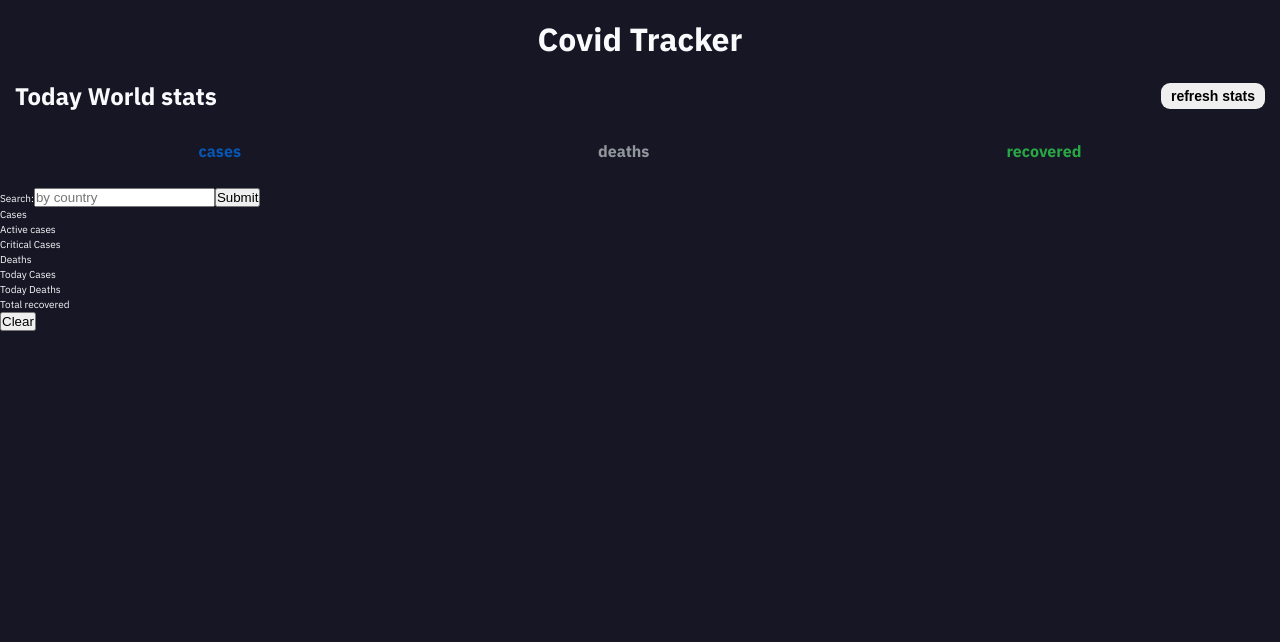
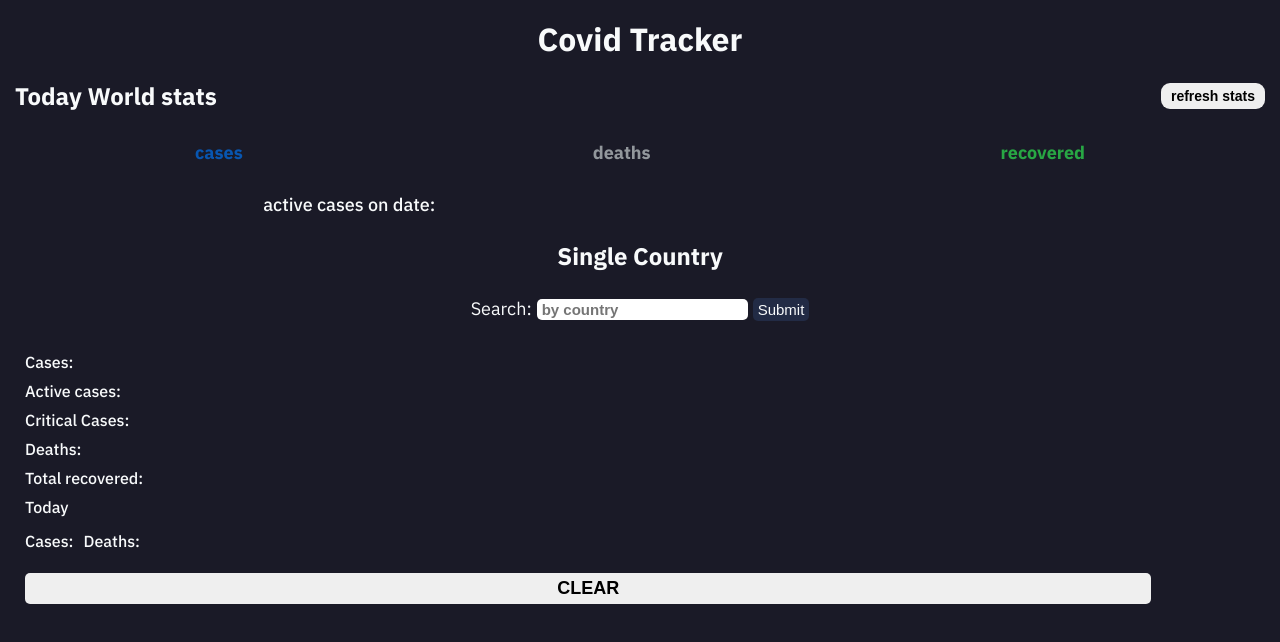
Before and after one commit to BojanMijatovic/Learn-React-step-by-step, a React (Create React App) app in the folder Practice Projects/covid-tracker/: page / in a window 1280 px wide. Shown: the top 642 px of the page. Built offline with nearby package versions, Linux system fonts and the light colour scheme.

Commit message:
add css modules and some style :)

```diff
--- a/Practice Projects/covid-tracker/src/component/WorldStats.js
+++ b/Practice Projects/covid-tracker/src/component/WorldStats.js
@@ -4,18 +4,21 @@ import axios from 'axios';
 
 const WorldStats = () => {
   const [stats, setStats] = useState('');
+  const [date, setDate] = useState('');
 
   // for total stats World
   const onButtonClick = async () => {
     const worldTotal = await axios.get('https://disease.sh/v3/covid-19/all');
     setStats(worldTotal.data);
+    showDate();
   };
 
-  const { todayDeaths, todayCases, todayRecovered } = stats;
+  const { todayDeaths, todayCases, todayRecovered, active } = stats;
 
-  const date = new Date();
-
-  console.log(date);
+  const showDate = () => {
+    const date = new Date();
+    setDate(date.toLocaleDateString());
+  };
 
   return (
     <div className={styles.world}>
@@ -42,6 +45,11 @@ const WorldStats = () => {
           </h4>
         </div>
       </div>
+      <div className={styles.date}>
+        active cases on date:
+        {date}
+        <label> {active}</label>
+      </div>
     </div>
   );
 };
--- a/Practice Projects/covid-tracker/src/component/WorldStats.module.css
+++ b/Practice Projects/covid-tracker/src/component/WorldStats.module.css
@@ -18,17 +18,17 @@
 
  .todayCases {
      color: #0856B1;
-     font-size: 1.6rem;
+     font-size: 1.8rem;
  }
 
  .todayDeaths {
      color: #92979C;
-     font-size: 1.6rem;
+     font-size: 1.8rem;
  }
 
  .todayRecovered {
      color: #28A744;
-     font-size: 1.6rem;
+     font-size: 1.8rem;
  }
 
  .btnStats {
@@ -37,6 +37,7 @@
      font-weight: 700;
      padding: 0.5rem 1rem;
      border-radius: 0.9rem;
+     outline: none;
  }
 
  .statsContent {
@@ -45,3 +46,20 @@
      align-items: center;
      justify-content: space-around;
  }
+
+ .date {
+     margin-left: 1.5rem;
+     margin-bottom: 2rem;
+     font-size: 1.8rem;
+     font-weight: 500;
+     display: flex;
+     align-items: flex-end;
+     justify-content: space-around;
+ }
+
+ .date label {
+     margin-top: 2.5rem;
+     margin-right: 10rem;
+     color: #D40835;
+     font-size: 1.8rem;
+ }
--- a/Practice Projects/covid-tracker/src/component/byCountry/Search.js
+++ b/Practice Projects/covid-tracker/src/component/byCountry/Search.js
@@ -1,5 +1,6 @@
 import React, { useState } from 'react';
 import axios from 'axios';
+import styles from './Search.module.css';
 
 const Search = ({ showCountry }) => {
   const [search, setSearch] = useState('');
@@ -15,6 +16,7 @@ const Search = ({ showCountry }) => {
         },
       }
     );
+
     if (search) {
       showCountry(response.data);
       setSearch('');
@@ -22,8 +24,9 @@ const Search = ({ showCountry }) => {
   };
 
   return (
-    <div>
-      <form onSubmit={(e) => onFormSubmit(e)}>
+    <div className={styles.search}>
+      <h2>Single Country</h2>
+      <form onSubmit={(e) => onFormSubmit(e)} className={styles.form}>
         <label>Search:</label>
         <input
           type='text'
--- /dev/null
+++ b/Practice Projects/covid-tracker/src/component/byCountry/Search.module.css
@@ -0,0 +1,39 @@
+.search {
+    display: flex;
+    flex-direction: column;
+    align-items: center;
+    justify-content: center;
+}
+
+.search h2 {
+    font-size: 2.4rem;
+}
+
+.form {
+    margin: 2rem;
+}
+
+.form label {
+    font-size: 1.8rem;
+}
+
+.form input {
+    outline: none;
+    padding: 0.2rem 0.5rem;
+    border-radius: 0.5rem;
+    margin: 0.5rem;
+    border: none;
+    font-size: 1.5rem;
+    color: #222B45;
+    font-weight: 700;
+}
+
+.form button {
+    padding: 0.3rem 0.5rem;
+    color: #F8FAFB;
+    background-color: #222B45;
+    border: none;
+    border-radius: 0.5rem;
+    font-size: 1.5rem;
+    outline: none;
+}
--- a/Practice Projects/covid-tracker/src/component/byCountry/ShowSingleCountry.js
+++ b/Practice Projects/covid-tracker/src/component/byCountry/ShowSingleCountry.js
@@ -1,20 +1,21 @@
+import styles from './ShowSingleCountry.module.css';
+
 const ShowSingleCountry = ({ country }) => {
-  // countryInfo.flag;
-
   return (
-    <div>
-      <div className=''>
-        <p>{country.country}</p>
-      </div>
-      <div className=''>
-        <p>Cases {country.cases}</p>
-        <p>Active cases {country.active}</p>
-        <p>Critical Cases {country.critical}</p>
-        <p>Deaths {country.deaths}</p>
+    <div className={styles.country}>
+      <h4>{country.country}</h4>
+      <div className={styles.cases}>
+        <p className={styles.info}>Cases: {country.cases}</p>
+        <p className={styles.info}>Active cases: {country.active}</p>
+        <p className={styles.info}>Critical Cases: {country.critical}</p>
+        <p className={styles.info}>Deaths: {country.deaths}</p>
+        <p className={styles.info}>Total recovered: {country.recovered}</p>
         <div className=''>
-          <p>Today Cases {country.todayCases}</p>
-          <p>Today Deaths {country.todayDeaths}</p>
-          <p>Total recovered {country.recovered}</p>
+          <p className={styles.info}>Today</p>
+          <div className={styles.today}>
+            <p className={styles.info}>Cases: {country.todayCases}</p>
+            <p className={styles.info}>Deaths: {country.todayDeaths}</p>
+          </div>
         </div>
       </div>
     </div>
--- /dev/null
+++ b/Practice Projects/covid-tracker/src/component/byCountry/ShowSingleCountry.module.css
@@ -0,0 +1,20 @@
+.country {
+    margin-left: 2rem;
+}
+
+.country h4 {
+    font-size: 1.8rem;
+    margin-left: 0.5rem;
+}
+
+.info {
+    margin: 0.5rem;
+    font-size: 1.6rem;
+    font-weight: 500;
+}
+
+.today {
+    display: flex;
+    align-items: center;
+    justify-content: flex-start;
+}
--- a/Practice Projects/covid-tracker/src/component/byCountry/SingleCountry.js
+++ b/Practice Projects/covid-tracker/src/component/byCountry/SingleCountry.js
@@ -1,17 +1,18 @@
 import React, { useState } from 'react';
-
 import Search from './Search';
 import ShowSingleCountry from './ShowSingleCountry';
+import styles from './SingleCountry.module.css';
 const SingleCountry = () => {
   const [country, setCountry] = useState({});
 
   // console.log(country);
 
   return (
-    <div>
+    <div className={styles.singleCountry}>
       <Search showCountry={(country) => setCountry(country)} />
       <ShowSingleCountry country={country} />
       <button
+        className={styles.btn}
         onClick={() => {
           setCountry({});
         }}>
--- /dev/null
+++ b/Practice Projects/covid-tracker/src/component/byCountry/SingleCountry.module.css
@@ -0,0 +1,10 @@
+.btn {
+    font-size: 1.8rem;
+    border: none;
+    width: 88%;
+    margin: 1.5rem 0 1rem 2.5rem;
+    padding: 0.5rem 0;
+    font-weight: 700;
+    text-transform: uppercase;
+    border-radius: 0.5rem;
+}
--- a/Practice Projects/covid-tracker/src/component/style/core/reset.module.css
+++ b/Practice Projects/covid-tracker/src/component/style/core/reset.module.css
@@ -12,8 +12,7 @@ html {
 body {
     font-family: 'IBM Plex Sans', sans-serif;
     line-height: 1.5;
-    overflow: hidden;
-    background-color: #161625;
+    background-color: #1a1a27;
 }
 
 
--- a/Practice Projects/covid-tracker/src/index.js
+++ b/Practice Projects/covid-tracker/src/index.js
@@ -1,6 +1,6 @@
 import React from 'react';
 import ReactDOM from 'react-dom';
 import App from './component/App';
-import styles from './component/style/core/reset.module.css';
+import './component/style/core/reset.module.css';
 
 ReactDOM.render(<App />, document.getElementById('root'));
```
